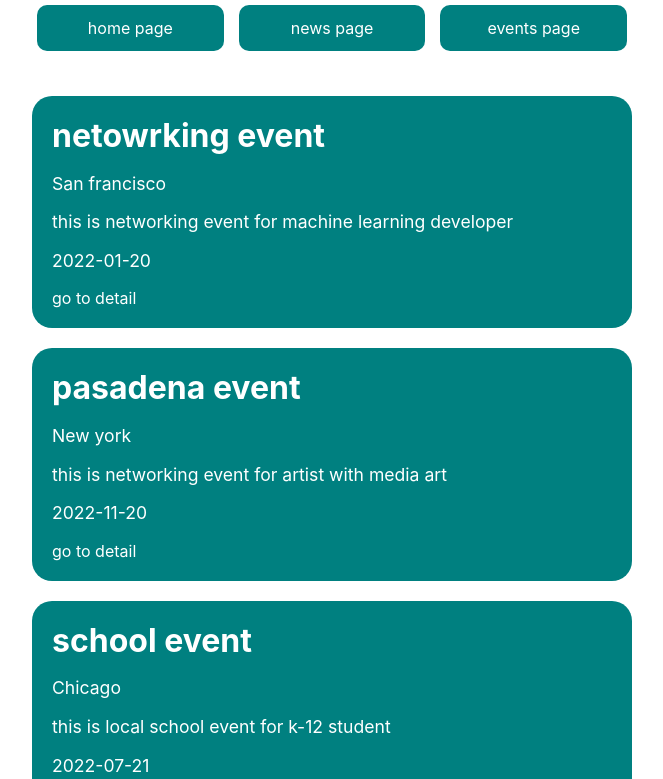
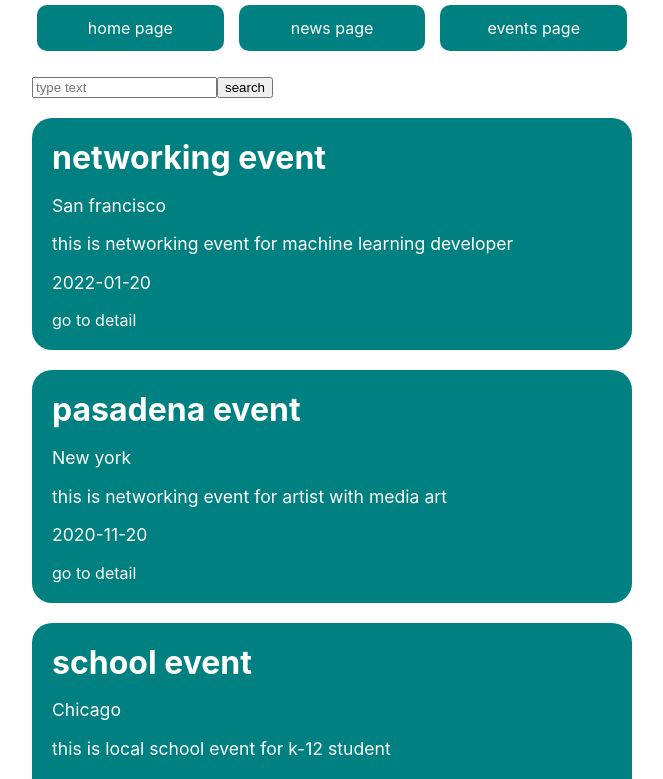
Before and after one commit to solfincode/next-js-practice, a Next.js app: page /events in a window 1280 px wide. Shown: the top 779 px of the page, without its empty margins (308-971 px from the left). Built offline with nearby package versions, Linux system fonts and the light colour scheme.

Commit message:
add search for event

```diff
--- /dev/null
+++ b/components/EventSearch.js
@@ -0,0 +1,24 @@
+import { useRef } from "react";
+import { useModule } from "../contexts/module";
+
+export default function searchInput({ searchHandle }) {
+  const inputRef = useRef();
+  const handleSummit = (e) => {
+    e.preventDefault();
+    searchHandle(inputRef.current.value);
+  };
+  const onHandle = () => {
+    searchHandle(inputRef.current.value);
+  };
+  return (
+    <>
+      <input
+        type="text"
+        placeholder="type text"
+        ref={inputRef}
+        onChange={onHandle}
+      />
+      <button onClick={(e) => handleSummit(e)}>search</button>
+    </>
+  );
+}
--- a/contexts/module.js
+++ b/contexts/module.js
@@ -1,4 +1,4 @@
-import { useState, useContext, createContext } from "react";
+import { useState, useContext, createContext, useRef } from "react";
 
 const ContextModule = createContext();
 
@@ -6,45 +6,57 @@ export const useModule = () => {
   return useContext(ContextModule);
 };
 
-export const ContextProvider = ({children}) => {
-  const [title, setTitle] = useState("hello world context world");
+export const ContextProvider = ({ children }) => {
   const data = [
     {
-      id:"1",
-      title:"netowrking event",
-      description:"this is networking event for machine learning developer",
-      location:"San francisco",
-      date:"2022-01-20",
-      isFeatured:true,
+      id: "1",
+      title: "networking event",
+      description: "this is networking event for machine learning developer",
+      location: "San francisco",
+      date: "2022-01-20",
+      isFeatured: true,
     },
     {
-      id:"2",
-      title:"pasadena event",
-      description:"this is networking event for artist with media art",
-      location:"New york",
-      date:"2022-11-20",
-      isFeatured:false,
+      id: "2",
+      title: "pasadena event",
+      description: "this is networking event for artist with media art",
+      location: "New york",
+      date: "2020-11-20",
+      isFeatured: false,
     },
     {
-      id:"3",
-      title:"school event",
-      description:"this is local school event for k-12 student",
-      location:"Chicago",
-      date:"2022-07-21",
-      isFeatured:true,
+      id: "3",
+      title: "school event",
+      description: "this is local school event for k-12 student",
+      location: "Chicago",
+      date: "2021-07-21",
+      isFeatured: true,
     },
     {
-      id:"4",
-      title:"netowrking event 4",
-      description:"this is networking event 4 for machine learning developer",
-      location:"San francisco",
-      date:"2022-4-20",
-      isFeatured:true,
+      id: "4",
+      title: "networking event 4",
+      description: "this is networking event 4 for machine learning developer",
+      location: "San francisco",
+      date: "2023-4-20",
+      isFeatured: true,
     },
-  ]
+  ];
+  const [title, setTitle] = useState("hello world context world");
+  const [dataState, setDataState] = useState(data);
+
+  const searchHandle = (term) => {
+    if (term) {
+      const result = data.filter((state) => state.title.includes(term.toLowerCase()));
+      setDataState(result);
+    } else {
+      setDataState(data);
+    }
+  };
+
   const value = {
     title,
-    data,
+    dataState,
+    searchHandle,
   };
   return (
     <ContextModule.Provider value={value}>{children}</ContextModule.Provider>
--- a/pages/events/index.js
+++ b/pages/events/index.js
@@ -1,12 +1,15 @@
 import { useModule } from "../../contexts/module";
 //event list component
 import EventList from "../../components/EventList";
+import EventSearch from "../../components/EventSearch";
 
 export default function index() {
-  const { data } = useModule();
+  const { dataState, searchHandle } = useModule();
+
   return (
     <div style={{ margin: "0 auto", width: "600px" }}>
-      {data.map((event) => (
+      <EventSearch searchHandle={searchHandle} />
+      {dataState.map((event) => (
         <EventList
           key={event.id}
           id={event.id}
```
